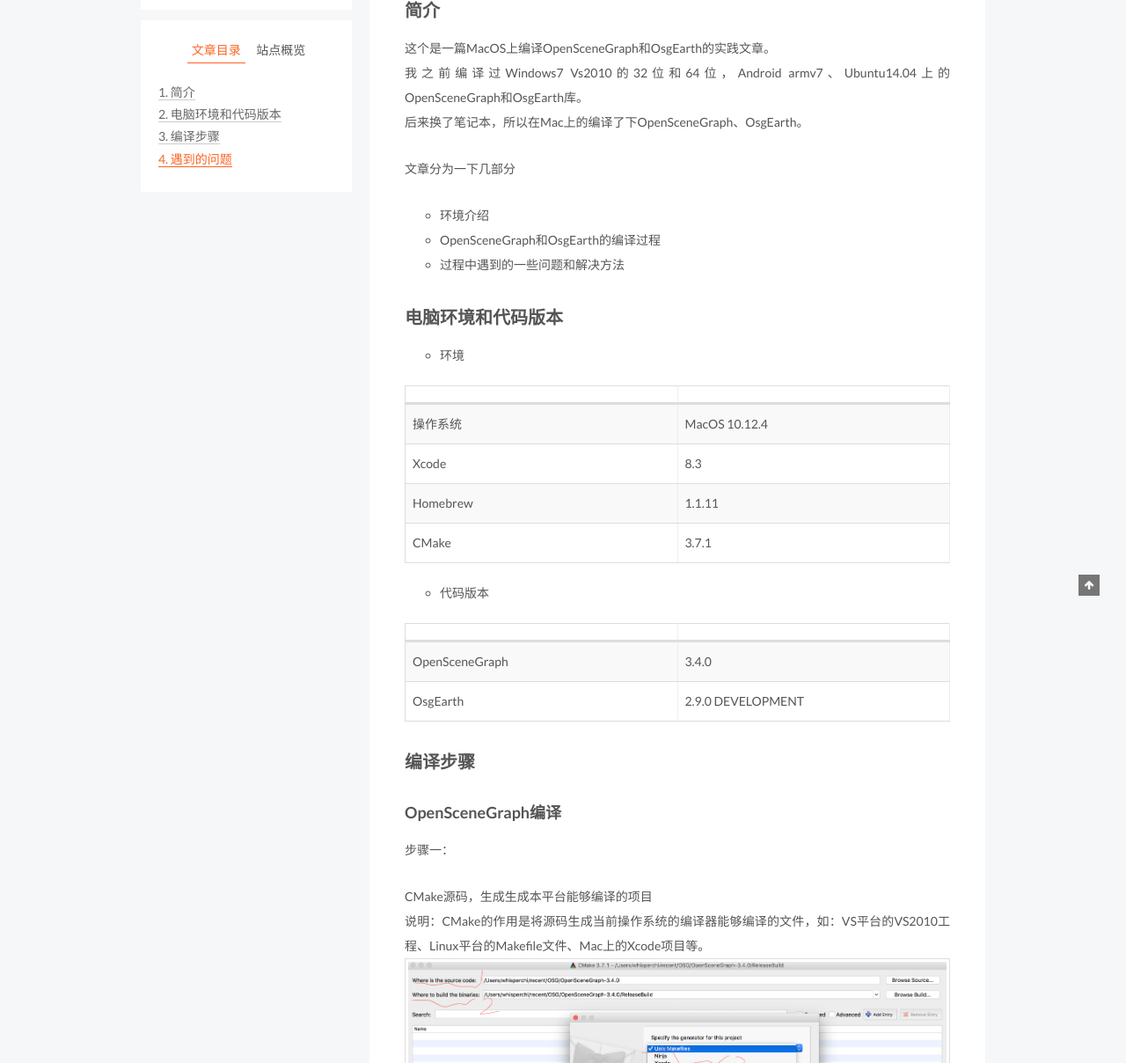
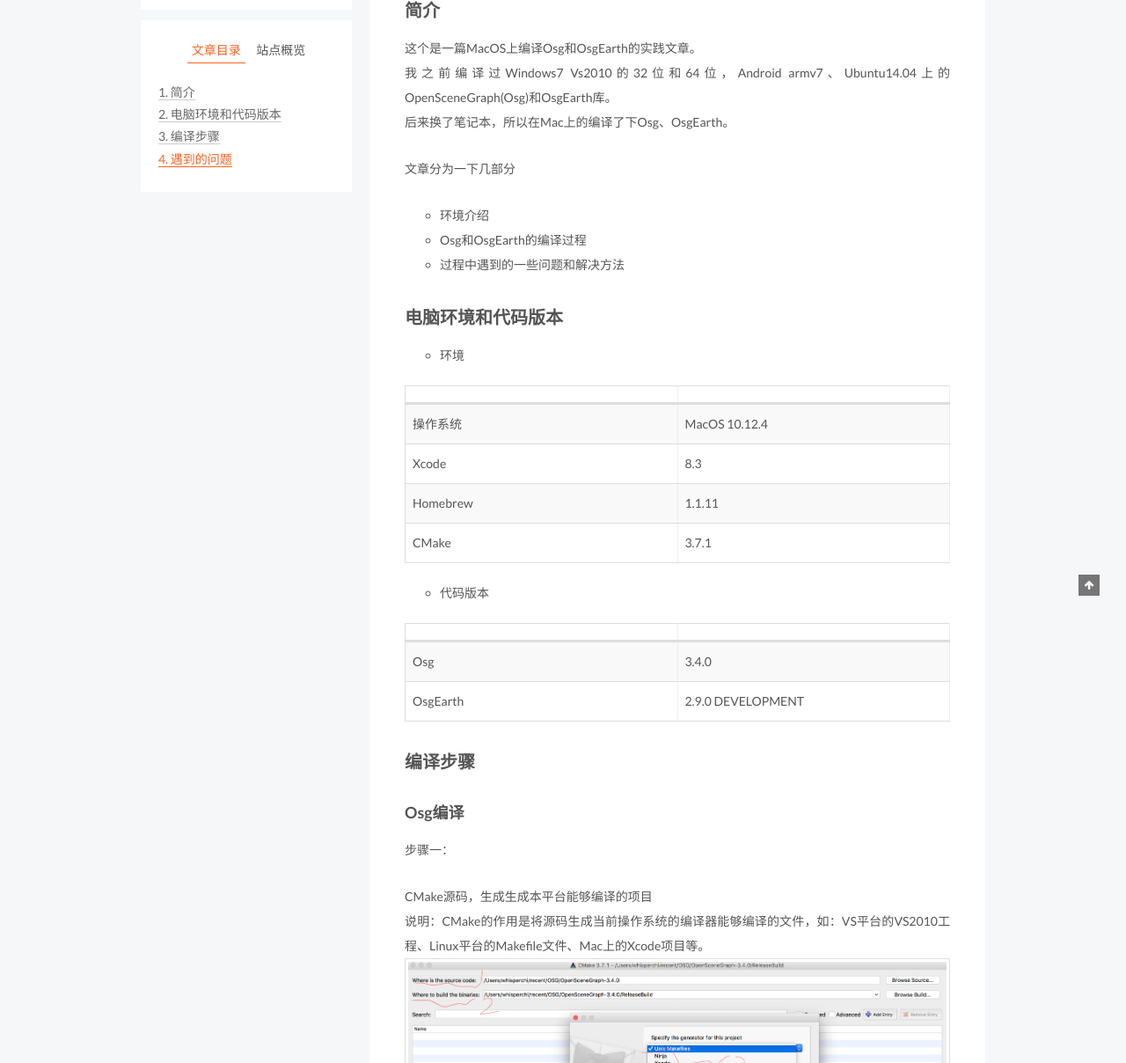
Before and after one commit to WhisperChi/WhisperChi.github.io, a plain HTML site: page 2017/01/14/2017-01-14-macosbian-yi-openscenegrap-and-osgearth/index.html in a window 1280 px wide. Shown: the part 223-1431 px from the top of the page at 88% size. Drawn offline with Linux system fonts and the light colour scheme.

Commit message:
Site updated: 2017-04-06 14:30:21

```diff
--- a/2017/01/14/2017-01-14-macosbian-yi-openscenegrap-and-osgearth/index.html
+++ b/2017/01/14/2017-01-14-macosbian-yi-openscenegrap-and-osgearth/index.html
@@ -87,18 +87,18 @@
 
 
 
-<meta name="description" content="简介这个是一篇MacOS上编译OpenSceneGraph和OsgEarth的实践文章。我之前编译过Windows7 Vs2010的32位和64位，Android armv7、Ubuntu14.04上的OpenSceneGraph和OsgEarth库。后来换了笔记本，所以在Mac上的编译了下OpenSceneGraph、OsgEarth。">
+<meta name="description" content="简介这个是一篇MacOS上编译Osg和OsgEarth的实践文章。我之前编译过Windows7 Vs2010的32位和64位，Android armv7、Ubuntu14.04上的OpenSceneGraph(Osg)和OsgEarth库。后来换了笔记本，所以在Mac上的编译了下Osg、OsgEarth。">
 <meta property="og:type" content="article">
-<meta property="og:title" content="MacOS编译OpenSceneGrap&amp;OsgEarth">
+<meta property="og:title" content="MacOS编译Osg&amp;OsgEarth">
 <meta property="og:url" content="http://yoursite.com/2017/01/14/2017-01-14-macosbian-yi-openscenegrap-and-osgearth/index.html">
 <meta property="og:site_name" content="WhisperChi">
-<meta property="og:description" content="简介这个是一篇MacOS上编译OpenSceneGraph和OsgEarth的实践文章。我之前编译过Windows7 Vs2010的32位和64位，Android armv7、Ubuntu14.04上的OpenSceneGraph和OsgEarth库。后来换了笔记本，所以在Mac上的编译了下OpenSceneGraph、OsgEarth。">
+<meta property="og:description" content="简介这个是一篇MacOS上编译Osg和OsgEarth的实践文章。我之前编译过Windows7 Vs2010的32位和64位，Android armv7、Ubuntu14.04上的OpenSceneGraph(Osg)和OsgEarth库。后来换了笔记本，所以在Mac上的编译了下Osg、OsgEarth。">
 <meta property="og:image" content="http://yoursite.com/images/Osg_1.png">
 <meta property="og:image" content="http://yoursite.com/images/Osg_2.png">
-<meta property="og:updated_time" content="2017-04-05T03:19:35.000Z">
+<meta property="og:updated_time" content="2017-04-06T06:30:08.000Z">
 <meta name="twitter:card" content="summary">
-<meta name="twitter:title" content="MacOS编译OpenSceneGrap&amp;OsgEarth">
-<meta name="twitter:description" content="简介这个是一篇MacOS上编译OpenSceneGraph和OsgEarth的实践文章。我之前编译过Windows7 Vs2010的32位和64位，Android armv7、Ubuntu14.04上的OpenSceneGraph和OsgEarth库。后来换了笔记本，所以在Mac上的编译了下OpenSceneGraph、OsgEarth。">
+<meta name="twitter:title" content="MacOS编译Osg&amp;OsgEarth">
+<meta name="twitter:description" content="简介这个是一篇MacOS上编译Osg和OsgEarth的实践文章。我之前编译过Windows7 Vs2010的32位和64位，Android armv7、Ubuntu14.04上的OpenSceneGraph(Osg)和OsgEarth库。后来换了笔记本，所以在Mac上的编译了下Osg、OsgEarth。">
 <meta name="twitter:image" content="http://yoursite.com/images/Osg_1.png">
 
 
@@ -133,7 +133,7 @@
 
 
 
-  <title> MacOS编译OpenSceneGrap&amp;OsgEarth | WhisperChi </title>
+  <title> MacOS编译Osg&amp;OsgEarth | WhisperChi </title>
 </head>
 
 <body itemscope itemtype="http://schema.org/WebPage" lang="zh-Hans">
@@ -273,7 +273,7 @@
 
 
 
-                MacOS编译OpenSceneGrap&amp;OsgEarth
+                MacOS编译Osg&amp;OsgEarth
 
 
           </h1>
@@ -324,12 +324,12 @@
 
 
 
-        <h2 id="简介"><a href="#简介" class="headerlink" title="简介"></a>简介</h2><p>这个是一篇MacOS上编译OpenSceneGraph和OsgEarth的实践文章。<br>我之前编译过Windows7 Vs2010的32位和64位，Android armv7、Ubuntu14.04上的OpenSceneGraph和OsgEarth库。<br>后来换了笔记本，所以在Mac上的编译了下OpenSceneGraph、OsgEarth。</p>
+        <h2 id="简介"><a href="#简介" class="headerlink" title="简介"></a>简介</h2><p>这个是一篇MacOS上编译Osg和OsgEarth的实践文章。<br>我之前编译过Windows7 Vs2010的32位和64位，Android armv7、Ubuntu14.04上的OpenSceneGraph(Osg)和OsgEarth库。<br>后来换了笔记本，所以在Mac上的编译了下Osg、OsgEarth。</p>
 <a id="more"></a>
 <p>文章分为一下几部分</p>
 <ul>
 <li>环境介绍</li>
-<li>OpenSceneGraph和OsgEarth的编译过程</li>
+<li>Osg和OsgEarth的编译过程</li>
 <li>过程中遇到的一些问题和解决方法</li>
 </ul>
 <h2 id="电脑环境和代码版本"><a href="#电脑环境和代码版本" class="headerlink" title="电脑环境和代码版本"></a>电脑环境和代码版本</h2><ul>
@@ -373,7 +373,7 @@
 </thead>
 <tbody>
 <tr>
-<td>OpenSceneGraph</td>
+<td>Osg</td>
 <td>3.4.0</td>
 </tr>
 <tr>
@@ -382,7 +382,7 @@
 </tr>
 </tbody>
 </table>
-<h2 id="编译步骤"><a href="#编译步骤" class="headerlink" title="编译步骤"></a>编译步骤</h2><h3 id="OpenSceneGraph编译"><a href="#OpenSceneGraph编译" class="headerlink" title="OpenSceneGraph编译"></a>OpenSceneGraph编译</h3><p>步骤一：</p>
+<h2 id="编译步骤"><a href="#编译步骤" class="headerlink" title="编译步骤"></a>编译步骤</h2><h3 id="Osg编译"><a href="#Osg编译" class="headerlink" title="Osg编译"></a>Osg编译</h3><p>步骤一：</p>
 <p>CMake源码，生成生成本平台能够编译的项目<br>说明：CMake的作用是将源码生成当前操作系统的编译器能够编译的文件，如：VS平台的VS2010工程、Linux平台的Makefile文件、Mac上的Xcode项目等。<br><img src="/images/Osg_1.png" alt="配置路径"><br>选择源码与项目生成目录，在3处选择生成的项目类型（我比较熟悉Makefile，一下以Makefile为例），当然如果你熟悉CodeBlocks、Xcode、Eclipse等，也可以生成相应的项目文件。</p>
 <hr>
 <p>步骤二：</p>
@@ -421,11 +421,11 @@
 <p><strong>如果编译出错</strong><br>首先我们要对编译过程有个了解，大致会遇到一下几类错误：<br>找不到头文件:    缺少对应库的开发包<br><figure class="highlight bash"><table><tr><td class="gutter"><pre><div class="line">1</div></pre></td><td class="code"><pre><div class="line">$ brew install xxxx-dev</div></pre></td></tr></table></figure></p>
 <p>找不到实现:    没有该库<br><figure class="highlight bash"><table><tr><td class="gutter"><pre><div class="line">1</div></pre></td><td class="code"><pre><div class="line">$ brew install xxx</div></pre></td></tr></table></figure></p>
 <p>语法错误:    这个可能是因为电脑上的库太久或者太新、接口在这些库升级之后已经变了。</p>
-<h3 id="OsgEarth编译"><a href="#OsgEarth编译" class="headerlink" title="OsgEarth编译"></a>OsgEarth编译</h3><p>与OpenSceneGraph编译类似，注意：编译OsgEarth前，需要我们已经编译安装完OpenSceneGraph<br><figure class="highlight bash"><table><tr><td class="gutter"><pre><div class="line">1</div></pre></td><td class="code"><pre><div class="line">$ osgversion</div></pre></td></tr></table></figure></p>
-<p>如果能够看到osg的版本，说明OpenSceneGraph编译成功<br><strong>注意</strong><br>Configure的时候，要注意Osg的相关库有没有找到</p>
+<h3 id="OsgEarth编译"><a href="#OsgEarth编译" class="headerlink" title="OsgEarth编译"></a>OsgEarth编译</h3><p>与Osg编译类似，注意：编译OsgEarth前，需要我们已经编译安装完Osg<br><figure class="highlight bash"><table><tr><td class="gutter"><pre><div class="line">1</div></pre></td><td class="code"><pre><div class="line">$ osgversion</div></pre></td></tr></table></figure></p>
+<p>如果能够看到osg的版本，说明Osg编译成功<br><strong>注意</strong><br>Configure的时候，要注意Osg的相关库有没有找到</p>
 <h2 id="遇到的问题"><a href="#遇到的问题" class="headerlink" title="遇到的问题"></a>遇到的问题</h2><ol>
 <li>Gdal<br>这个是Gdal源码的一个错误，将某个类的析构函数声明为Protected类型。<br>我这边直接修改的Gdal的头文件，将Protected改为了Public类型<br>详见Github上的讨论。<br><a href="https://github.com/openstreetmap/osm2pgsql/issues/634" target="_blank" rel="external">github解决方案</a></li>
-<li>Cocoa例子编译失败<br>这个是OpenSceneGraph源码里面Cocoa的例子代码不对。<br>替换为最新版本的源码里面的例子即可 src/example/osgviewerCocoa 替换这个文件夹，即可。</li>
+<li>Cocoa例子编译失败<br>这个是Osg源码里面Cocoa的例子代码不对。<br>替换为最新版本的源码里面的例子即可 src/example/osgviewerCocoa 替换这个文件夹，即可。</li>
 </ol>
 
 
@@ -591,7 +591,7 @@
 
 
 
-              <div class="post-toc-content"><ol class="nav"><li class="nav-item nav-level-2"><a class="nav-link" href="#简介"><span class="nav-number">1.</span> <span class="nav-text">简介</span></a></li><li class="nav-item nav-level-2"><a class="nav-link" href="#电脑环境和代码版本"><span class="nav-number">2.</span> <span class="nav-text">电脑环境和代码版本</span></a></li><li class="nav-item nav-level-2"><a class="nav-link" href="#编译步骤"><span class="nav-number">3.</span> <span class="nav-text">编译步骤</span></a><ol class="nav-child"><li class="nav-item nav-level-3"><a class="nav-link" href="#OpenSceneGraph编译"><span class="nav-number">3.1.</span> <span class="nav-text">OpenSceneGraph编译</span></a></li><li class="nav-item nav-level-3"><a class="nav-link" href="#OsgEarth编译"><span class="nav-number">3.2.</span> <span class="nav-text">OsgEarth编译</span></a></li></ol></li><li class="nav-item nav-level-2"><a class="nav-link" href="#遇到的问题"><span class="nav-number">4.</span> <span class="nav-text">遇到的问题</span></a></li></ol></div>
+              <div class="post-toc-content"><ol class="nav"><li class="nav-item nav-level-2"><a class="nav-link" href="#简介"><span class="nav-number">1.</span> <span class="nav-text">简介</span></a></li><li class="nav-item nav-level-2"><a class="nav-link" href="#电脑环境和代码版本"><span class="nav-number">2.</span> <span class="nav-text">电脑环境和代码版本</span></a></li><li class="nav-item nav-level-2"><a class="nav-link" href="#编译步骤"><span class="nav-number">3.</span> <span class="nav-text">编译步骤</span></a><ol class="nav-child"><li class="nav-item nav-level-3"><a class="nav-link" href="#Osg编译"><span class="nav-number">3.1.</span> <span class="nav-text">Osg编译</span></a></li><li class="nav-item nav-level-3"><a class="nav-link" href="#OsgEarth编译"><span class="nav-number">3.2.</span> <span class="nav-text">OsgEarth编译</span></a></li></ol></li><li class="nav-item nav-level-2"><a class="nav-link" href="#遇到的问题"><span class="nav-number">4.</span> <span class="nav-text">遇到的问题</span></a></li></ol></div>
 
 
           </div>
--- a/css/main.css
+++ b/css/main.css
@@ -1692,7 +1692,7 @@ pre .javascript .function {
   width: 4px;
   height: 4px;
   border-radius: 50%;
-  background: #9c4683;
+  background: #262190;
 }
 .links-of-blogroll {
   font-size: 13px;
```
Also changed, not shown: 2017/01/04/2017-01-04-vpsda-jian-si-ren-you-xiang/index.html (+2 -2 lines), archives/2017/01/index.html (+1 -1 lines), archives/2017/index.html (+1 -1 lines), archives/index.html (+1 -1 lines), index.html (+2 -2 lines).
